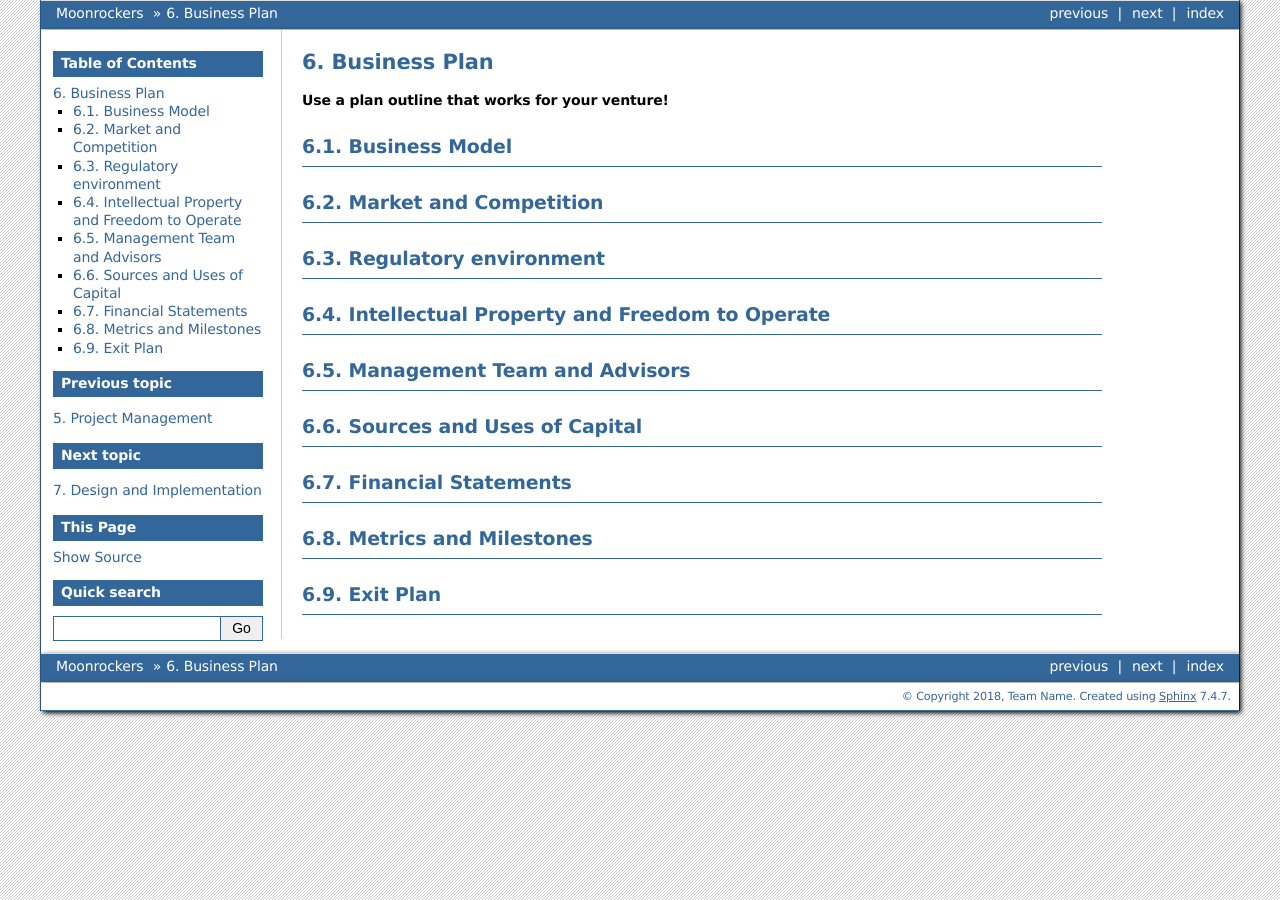
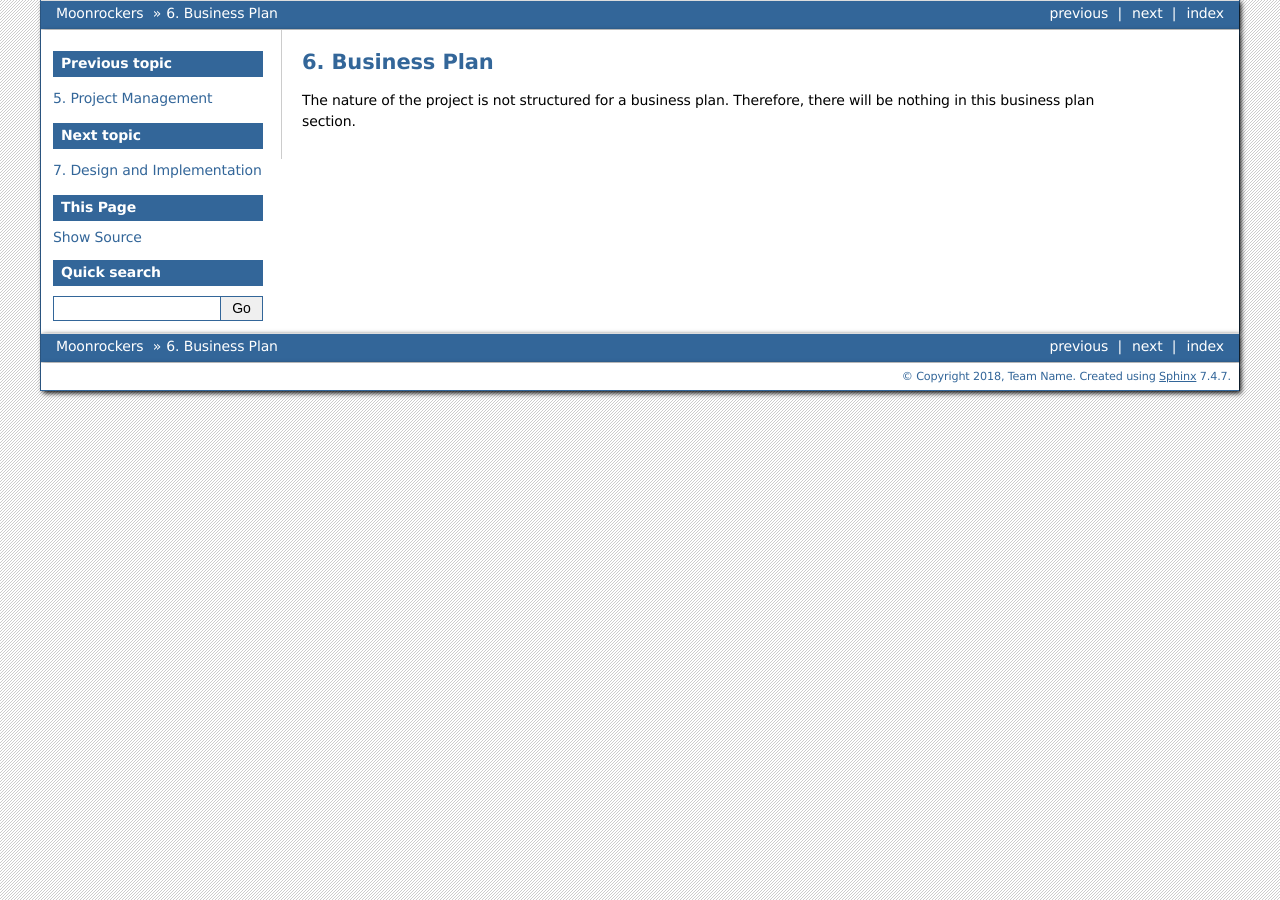
Before and after one commit to kaliRegenold/SeniorDesign, a Sphinx documentation site: the page built from DesignDoc/source/businessplan.rst, in a window 1280 px wide. Built offline with Sphinx 7.4.7, drawn with Linux system fonts in a browser that asks for light colours; pages that are not in the unit, such as notebooks, are missing from menus.

Commit message:
Kill business plan section.

```diff
--- a/DesignDoc/source/businessplan.rst
+++ b/DesignDoc/source/businessplan.rst
@@ -1,31 +1,5 @@
 Business Plan
 =============
 
-**Use a plan outline that works for your venture!**
-
-Business Model
---------------
-
-Market and Competition
-----------------------
-
-Regulatory environment
-----------------------
-
-Intellectual Property and Freedom to Operate
---------------------------------------------
-
-Management Team and Advisors
-----------------------------
-
-Sources and Uses of Capital
----------------------------
-
-Financial Statements
---------------------
-
-Metrics and Milestones
-----------------------
-
-Exit Plan
----------
+The nature of the project is not structured for a business plan.
+Therefore, there will be nothing in this business plan section.
```
